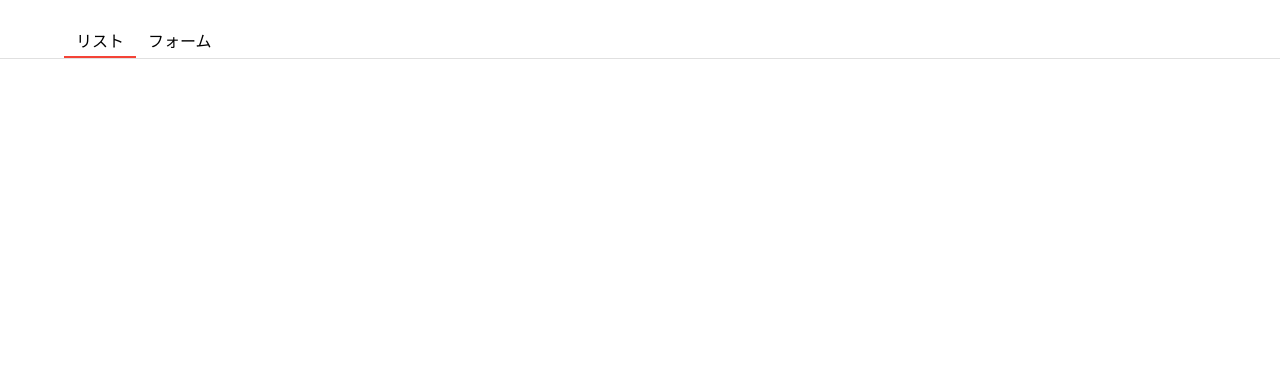
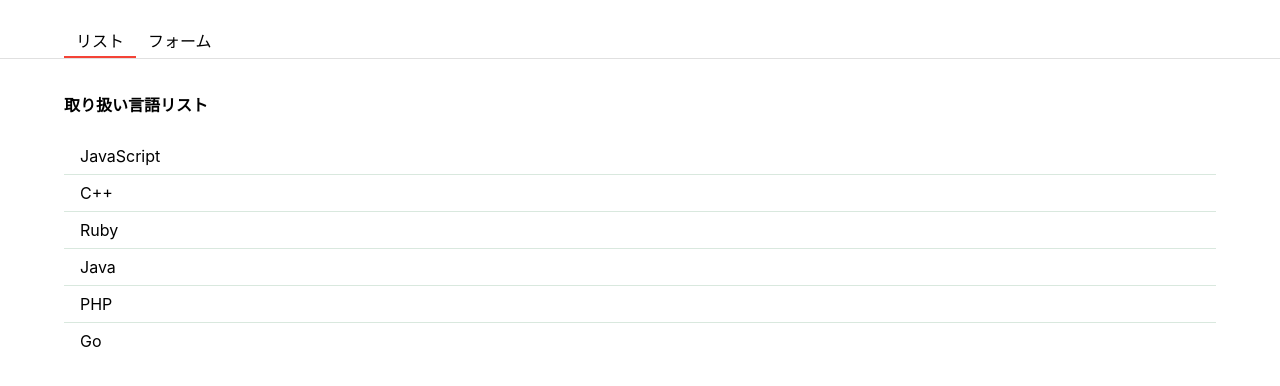
Before and after one commit to yuuttana1223/yassun-react-tutorial, a React (Create React App) app: page / in a window 1280 px wide. Shown: the top 386 px of the page. Built offline with nearby package versions, Linux system fonts and the light colour scheme.

Commit message:
[Finish] 8章Higher-Order Component

```diff
--- a/src/App.js
+++ b/src/App.js
@@ -1,6 +1,8 @@
 import React from "react";
 import styled from "styled-components";
+import { getLanguages } from "./const/languages";
 import { Form } from "./Form";
+import { withLoading } from "./hoc/withLoading";
 import { List } from "./List";
 
 const SHeader = styled.header`
@@ -26,7 +28,7 @@ const SHeaderLi = styled.li`
 class App extends React.Component {
   constructor(props) {
     super(props);
-    this.state = { tab: "list", langs: [] };
+    this.state = { tab: "list", langs: props.data };
   }
 
   addLang(lang) {
@@ -64,4 +66,4 @@ class App extends React.Component {
   }
 }
 
-export default App;
+export default withLoading(App, getLanguages);
--- a/src/Form.js
+++ b/src/Form.js
@@ -1,10 +1,7 @@
 import React from "react";
 import styled from "styled-components";
 import { SButton } from "./components/button";
-
-const SContainer = styled.div`
-  padding: 12px;
-`;
+import { TabBodyContainer } from "./components/tab-body-container";
 
 const SLabel = styled.label`
   display: flex;
@@ -40,8 +37,7 @@ export class Form extends React.Component {
   render() {
     const { text } = this.state;
     return (
-      <SContainer>
-        <h4>新しい言語</h4>
+      <TabBodyContainer title="新しい言語の追加">
         <form onSubmit={(e) => this.submitForm(e)}>
           <div>
             <SLabel>言語</SLabel>
@@ -55,7 +51,7 @@ export class Form extends React.Component {
             <SButton>追加</SButton>
           </SButtonContainer>
         </form>
-      </SContainer>
+      </TabBodyContainer>
     );
   }
 }
--- a/src/List.js
+++ b/src/List.js
@@ -1,9 +1,6 @@
 import React from "react";
 import styled from "styled-components";
-
-const SContainer = styled.div`
-  padding: 12px 64px;
-`;
+import { TabBodyContainer } from "./components/tab-body-container";
 
 const SListItem = styled.div`
   padding: 8px 16px;
@@ -18,11 +15,11 @@ export class List extends React.Component {
   render() {
     const { langs } = this.props;
     return (
-      <SContainer>
+      <TabBodyContainer title="取り扱い言語リスト">
         {langs.map((lang, index) => (
           <SListItem key={index}>{lang}</SListItem>
         ))}
-      </SContainer>
+      </TabBodyContainer>
     );
   }
 }
--- /dev/null
+++ b/src/components/tab-body-container.js
@@ -0,0 +1,18 @@
+import React from "react";
+import styled from "styled-components";
+
+const SContainer = styled.div`
+  padding: 12px 64px;
+`;
+
+export class TabBodyContainer extends React.Component {
+  render() {
+    const { children, title } = this.props;
+    return (
+      <SContainer>
+        <h4>{title}</h4>
+        {children}
+      </SContainer>
+    );
+  }
+}
--- /dev/null
+++ b/src/hoc/withLoading.js
@@ -0,0 +1,32 @@
+import React from "react";
+import styled from "styled-components";
+
+const SLoadDiv = styled.div`
+  padding: 36px;
+`;
+
+export const withLoading = (WrappedComponent, fetchData) => {
+  class HOC extends React.Component {
+    constructor(props) {
+      super(props);
+      this.state = { data: null };
+    }
+
+    componentDidMount() {
+      this.fetch();
+    }
+
+    async fetch() {
+      const data = await fetchData();
+      this.setState({ data: data });
+    }
+
+    render() {
+      const { data } = this.state;
+      const Loading = <SLoadDiv>ロード中...</SLoadDiv>;
+
+      return data ? <WrappedComponent data={data} /> : Loading;
+    }
+  }
+  return HOC;
+};
```
Also changed, not shown: src/index.js (+6 -6 lines).
